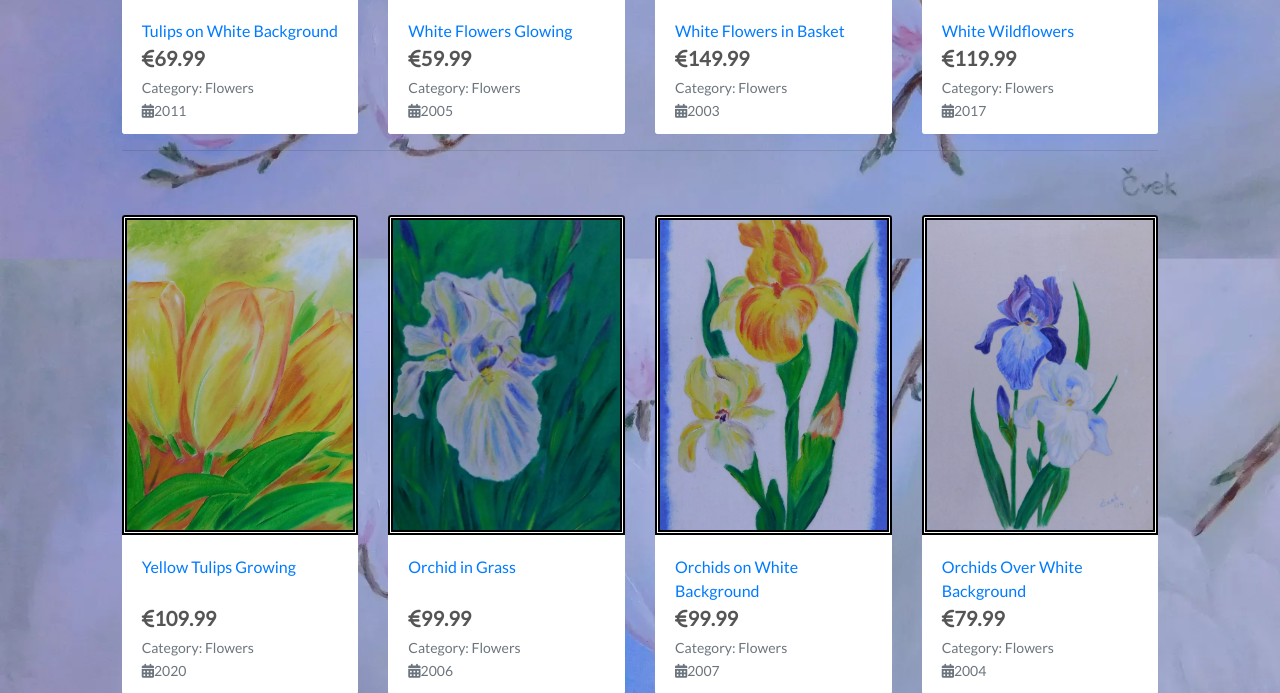
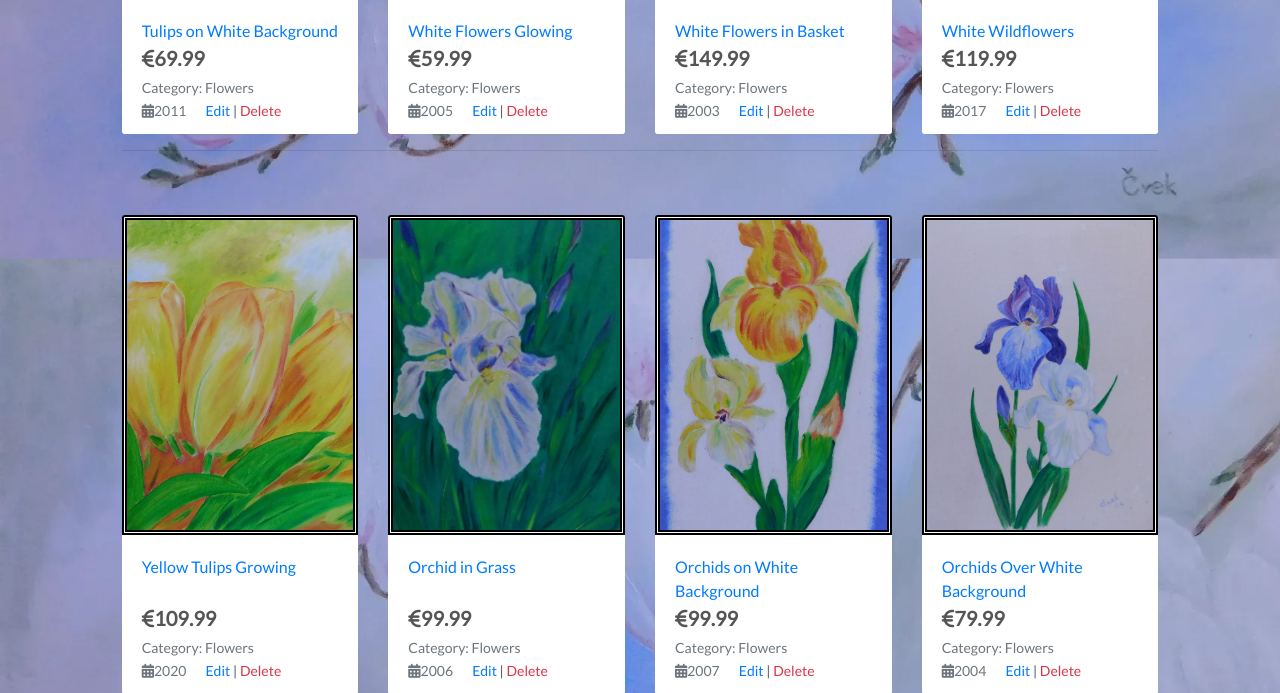
Before and after one commit to Boiann/cvek-art-gallery, a Django app: page /paintings/ in a window 1280 px wide. Shown: the part 3356-4049 px from the top of the page. Run offline with Django 3.2, Linux system fonts and the light colour scheme; the visitor is signed in with stand-in values (Sample User, id 1); data comes from the database, SQL or seed files in the repository; some libraries are stand-ins or nearby versions.

Commit message:
Add painting deletion

```diff
--- a/paintings/templates/paintings/paintings.html
+++ b/paintings/templates/paintings/paintings.html
@@ -83,7 +83,8 @@
                                     <p class="mb-0 text-left">
                                         <del><i class="fa-solid fa-euro-sign"></i>{{ painting.price }}</del>
                                     </p>
-                                    <p class="lead mb-0 text-left font-weight-bold"><i class="fa-solid fa-euro-sign"></i>{{ painting.discounted_price }}</p>
+                                    <p class="lead mb-0 text-left font-weight-bold"><i
+                                            class="fa-solid fa-euro-sign"></i>{{ painting.discounted_price }}</p>
                                     {% else %}
                                     <p class="lead mb-0 text-left font-weight-bold">
                                         <i class="fa-solid fa-euro-sign"></i>{{ painting.price }}
@@ -102,6 +103,12 @@
                                             class="fa-solid fa-calendar-days"></i>{{ painting.year }}</small>
                                     {% else %}
                                     <small class="text-muted">Year unknown</small>
+                                    {% endif %}
+                                    {% if request.user.is_superuser %}
+                                    <small class="ml-3">
+                                        <a href="{% url 'edit_painting' painting.id %}">Edit</a> |
+                                        <a class="text-danger" href="{% url 'delete_painting' painting.id %}">Delete</a>
+                                    </small>
                                     {% endif %}
                                 </div>
                             </div>
--- a/paintings/urls.py
+++ b/paintings/urls.py
@@ -6,4 +6,5 @@ urlpatterns = [
     path('<int:painting_id>', views.painting_detail, name='painting_detail'),
     path('add/', views.add_painting, name='add_painting'),
     path('edit/<int:painting_id>/', views.edit_painting, name='edit_painting'),
+    path('delete/<int:painting_id>/', views.delete_painting, name='delete_painting'),
 ]
--- a/paintings/views.py
+++ b/paintings/views.py
@@ -114,9 +114,9 @@ def add_painting(request):
     if request.method == 'POST':
         form = PaintingForm(request.POST, request.FILES)
         if form.is_valid():
-            form.save()
+            painting = form.save()
             messages.success(request, 'Successfully added painting!')
-            return redirect(reverse('add_painting'))
+            return redirect(reverse('painting_detail', args=[painting.id]))
         else:
             messages.error(request, 'Failed to add painting. Please ensure the form is valid.')
     else:
@@ -151,3 +151,11 @@ def edit_painting(request, painting_id):
     }
 
     return render(request, template, context)
+
+
+def delete_painting(request, painting_id):
+    """ Delete a painting from the store """
+    painting = get_object_or_404(Painting, pk=painting_id)
+    painting.delete()
+    messages.success(request, 'Painting deleted!')
+    return redirect(reverse('paintings'))
```
Also changed, not shown: paintings/templates/paintings/painting_detail.html (+7 -1 lines).
